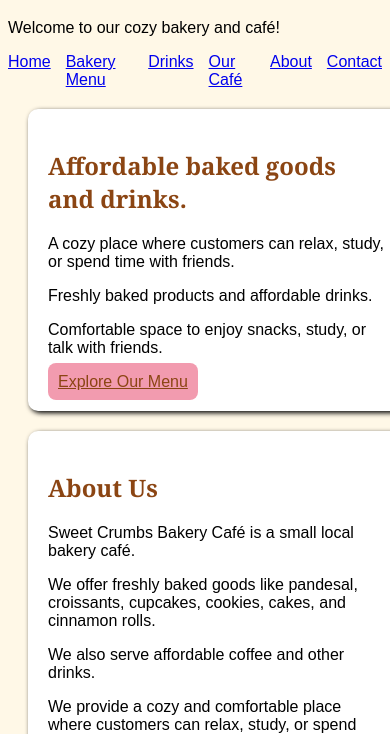
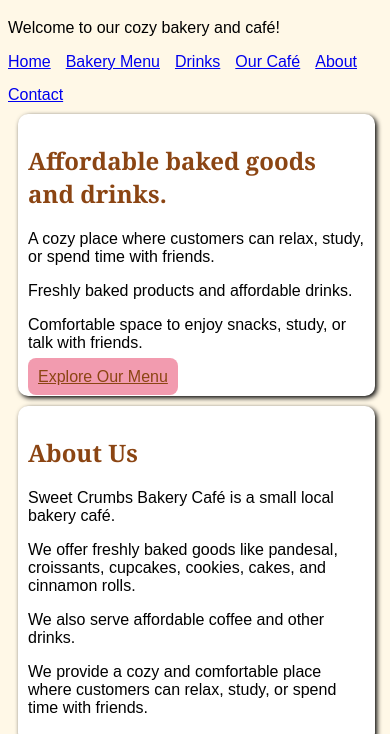
Before and after one commit to ellanelimpag/sweet-crumbs-website, a plain HTML site: page index.html in a window 390 px wide. Shown: the part 110-844 px from the top of the page. Drawn offline with Linux system fonts and the light colour scheme.

Commit message:
Improve mobile responsive design

```diff
--- a/css/style.css
+++ b/css/style.css
@@ -12,3 +12,12 @@ h3{border: 1px dashed #8b4513;}
 h3:hover{background-color: #FFF8E7;}
 
 footer{margin: 20px; padding: 20px; background-color: #FFFFFF; border-radius: 10px; box-shadow: 2px 2px 5px;}
+
+@media only screen and  (max-width: 600px) {
+  nav {
+    flex-wrap: wrap;
+  }
+  img{width: 100%;}
+  section{margin: 10px; padding: 10px; width: 90%;}
+  body{background-color: #FFF8E7;}
+}
```
